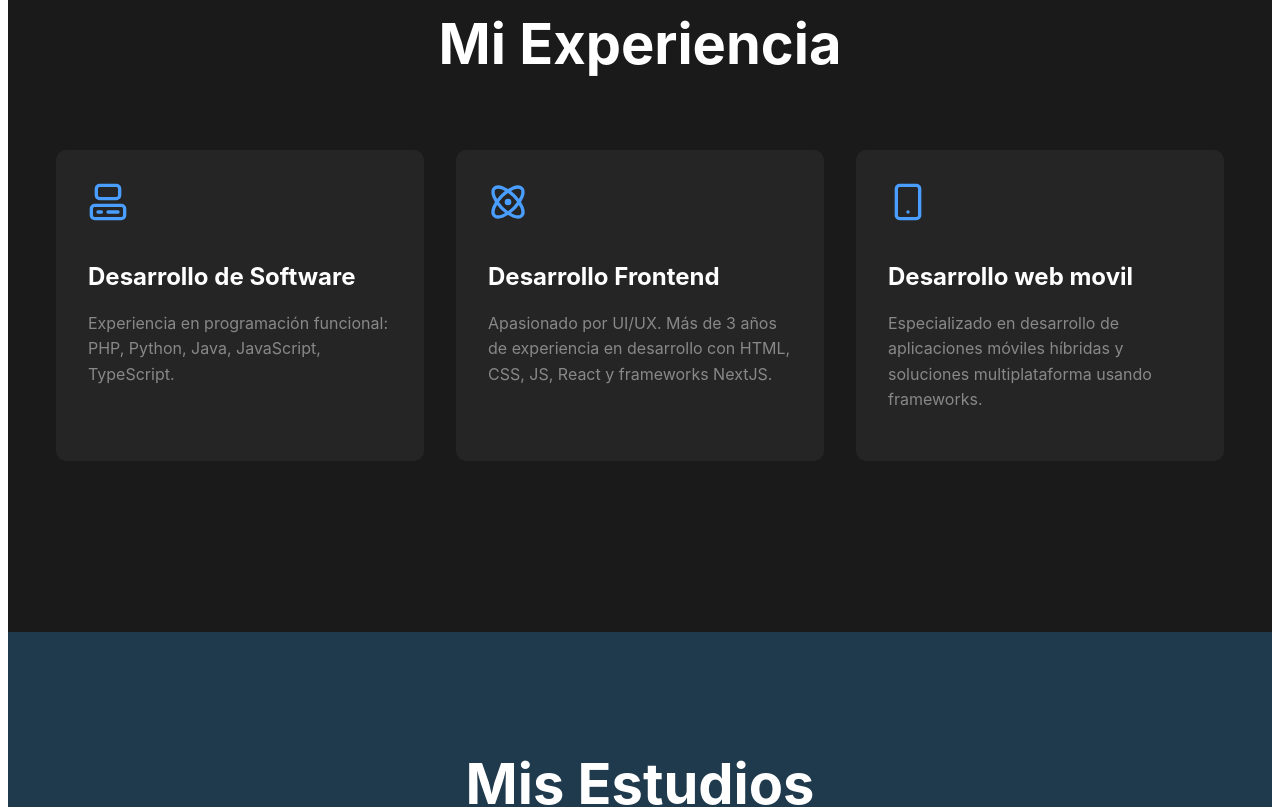
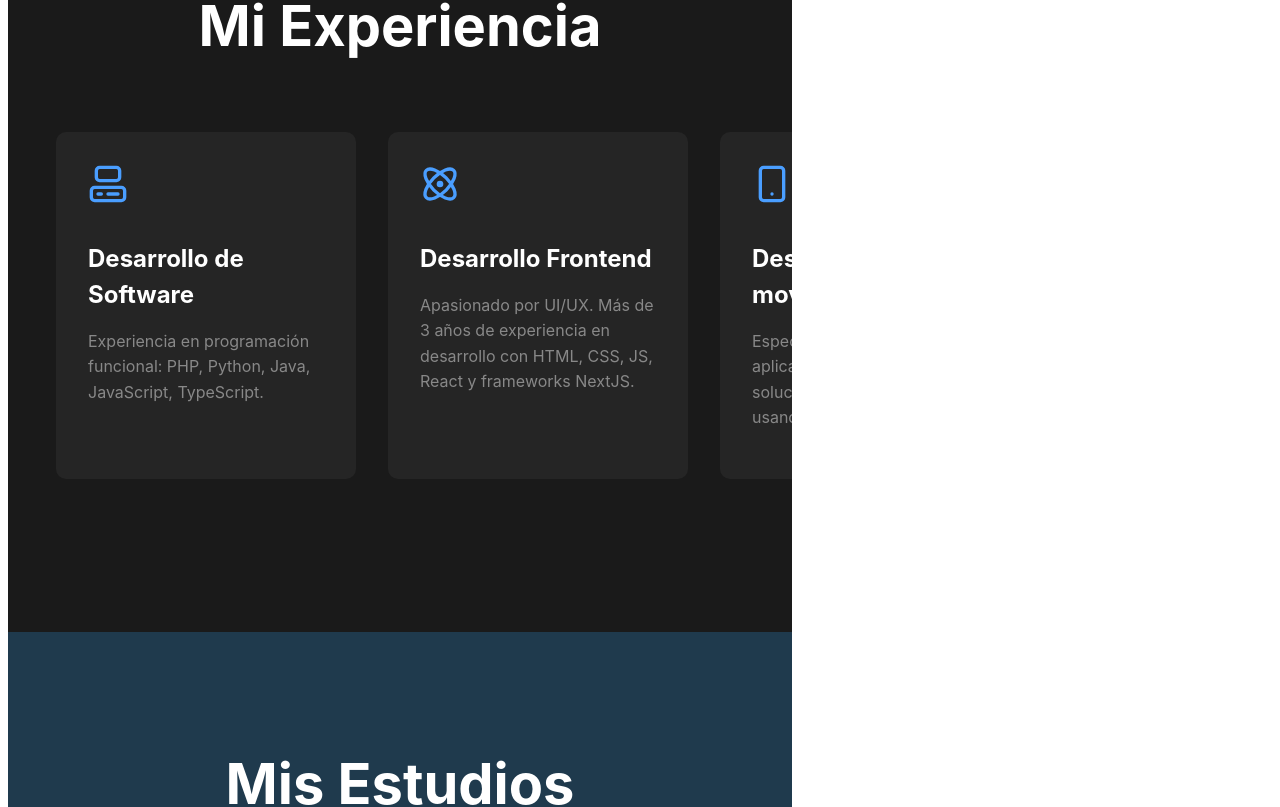
Before and after one commit to santiagoorozco005/SantiagoOrozcoCasta-o, a React (Vite) app: page / in a window 1280 px wide. Shown: the part 1056-1863 px from the top of the page. Built offline with nearby package versions, Linux system fonts and the light colour scheme.

Commit message:
modifed css

```diff
--- a/src/componets/Layouts/Abouy me/About-me.css
+++ b/src/componets/Layouts/Abouy me/About-me.css
@@ -17,6 +17,7 @@
 }
 
 .expertise-grid {
+  overflow-x: hidden;
   display: grid;
   grid-template-columns: repeat(auto-fit, minmax(300px, 1fr));
   gap: 2rem;
--- a/src/index.css
+++ b/src/index.css
@@ -9,6 +9,7 @@ body{
 }
 
 html{
+  max-width:100vh;
   overflow-x: hidden;
 }
 
```
